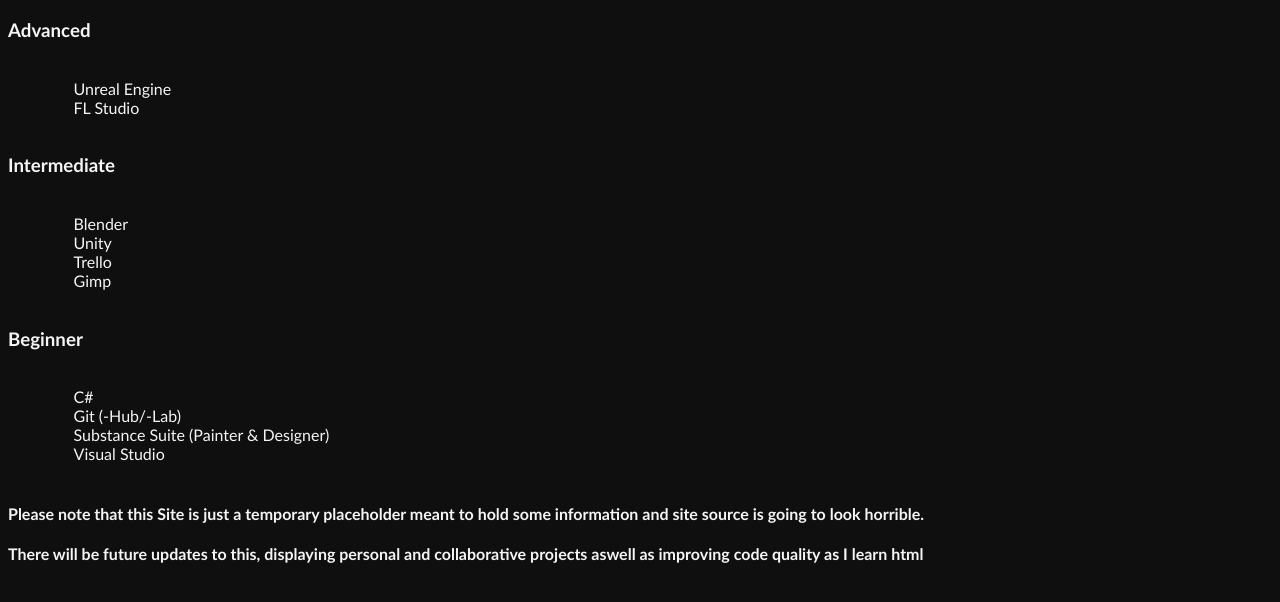
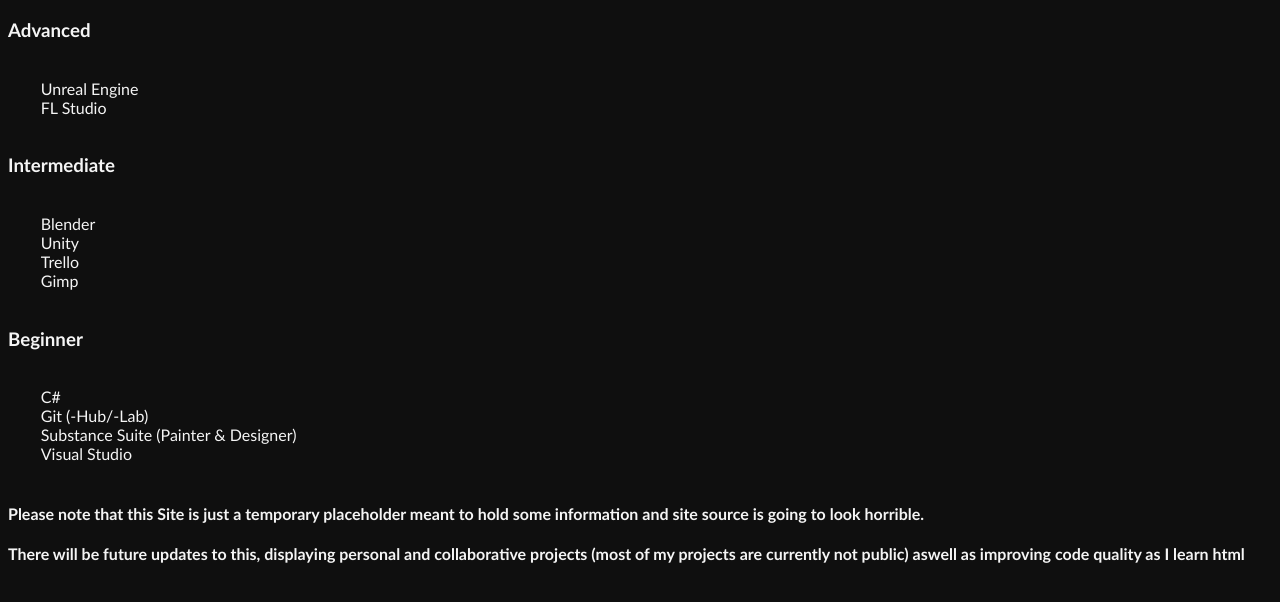
Before and after one commit to RadioArtz/radioartz.github.io, a plain HTML site: page index.html in a window 1280 px wide. Shown: the part 90-692 px from the top of the page. Drawn offline with Linux system fonts and the light colour scheme.

Commit message:
Update index.html

```diff
--- a/index.html
+++ b/index.html
@@ -35,6 +35,6 @@
 	</div>
 
 	<h4 style=color:whitesmoke;>Please note that this Site is just a temporary placeholder meant to hold some information and site source is going to look horrible.</h4>
-		<h4 style=color:whitesmoke;>There will be future updates to this, displaying personal and collaborative projects aswell as improving code quality as I learn html</h4>
+	<h4 style=color:whitesmoke;>There will be future updates to this, displaying personal and collaborative projects (most of my projects are currently not public) aswell as improving code quality as I learn html</h4>
 	</body>
 </html>
```
Lines whose indentation alone changed are shown as unchanged.
